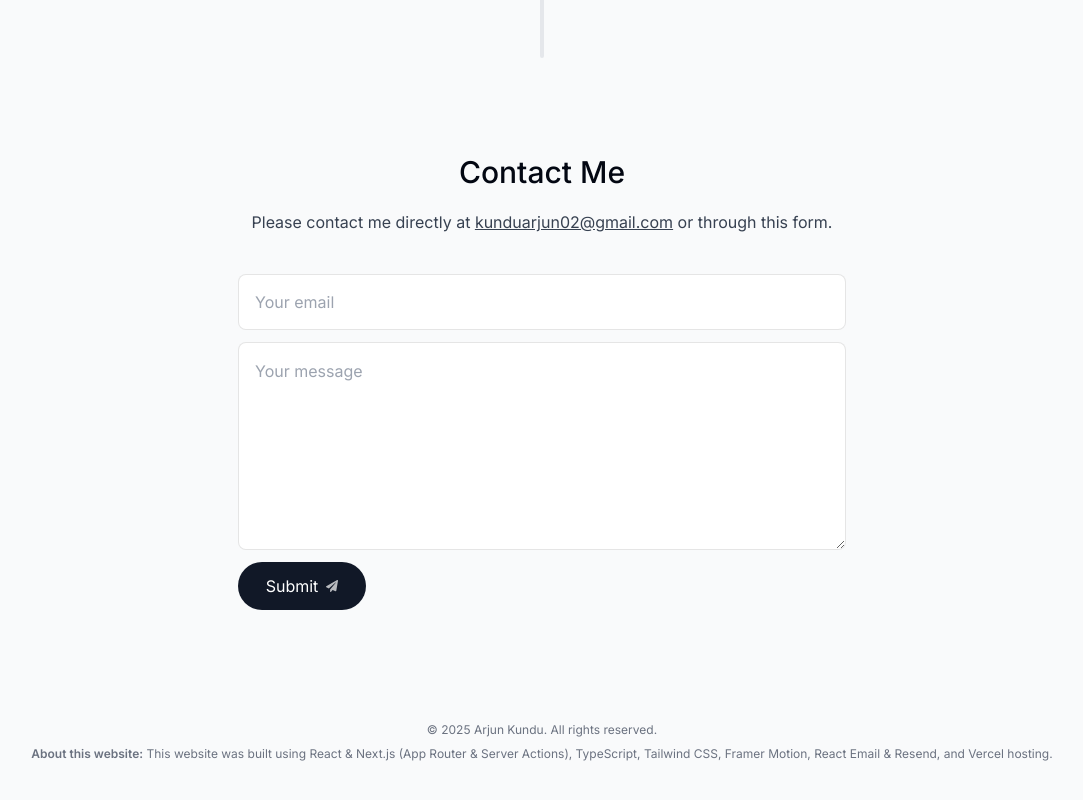
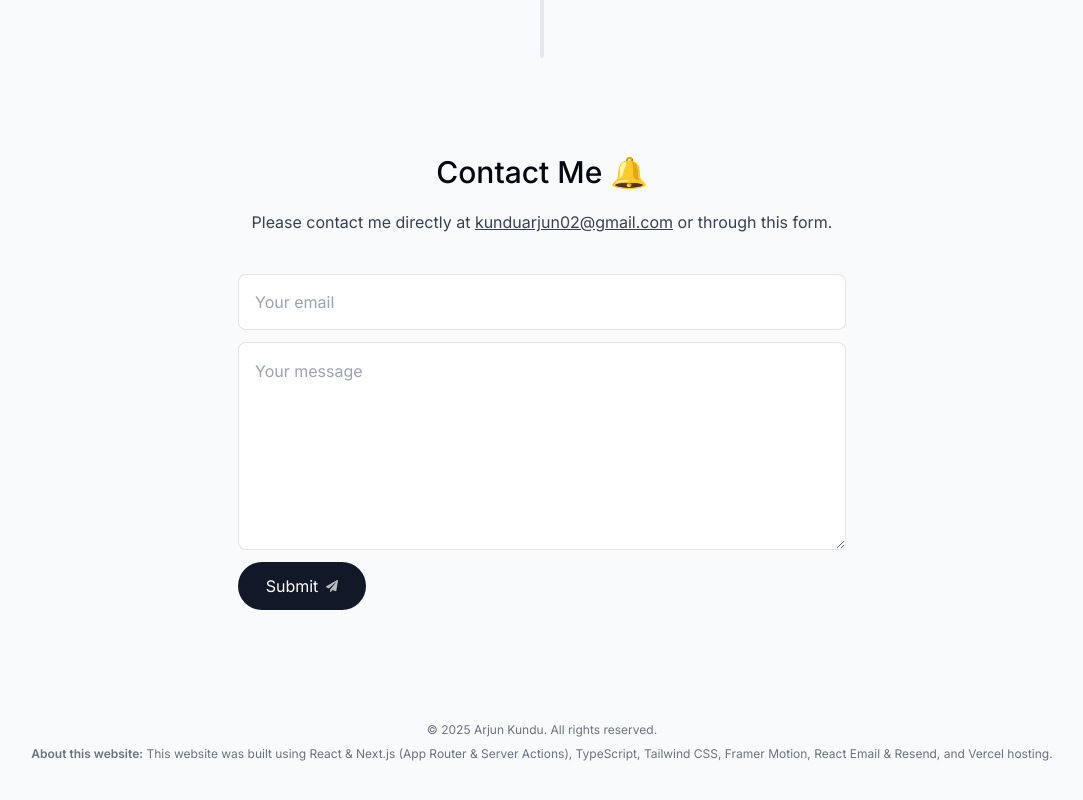
Before and after one commit to kunduarjun/portfolio, a Next.js app: page / in a window 1280 px wide. Shown: the part 3658-4458 px from the top of the page, without its empty margins (98-1181 px from the left). Built offline with nearby package versions, Linux system fonts and the light colour scheme; no server answers.

Commit message:
Added emoji to the contact title

```diff
--- a/components/contact.tsx
+++ b/components/contact.tsx
@@ -13,7 +13,7 @@ export default function Contact() {
 
   return (
     <motion.section ref={ref} id="contact" className="mb-20 sm:mb-28 w-[min(100%,38rem)] text-center" initial={{ opacity: 0, }} whileInView={{ opacity: 1, }} transition={{ duration: 1, }} viewport={{ once: true, }}>
-        <SectionHeading>Contact me</SectionHeading>
+        <SectionHeading>Contact me 🔔</SectionHeading>
         <p className="text-gray-700 -mt-4">Please contact me directly at <a className="underline" href="mailto:kunduarjun02@gmail.com">kunduarjun02@gmail.com</a> or through this form.</p>
         <form className="mt-10 flex flex-col" action={async formData => {
           const { data, error } = await sendEmail(formData);
```
